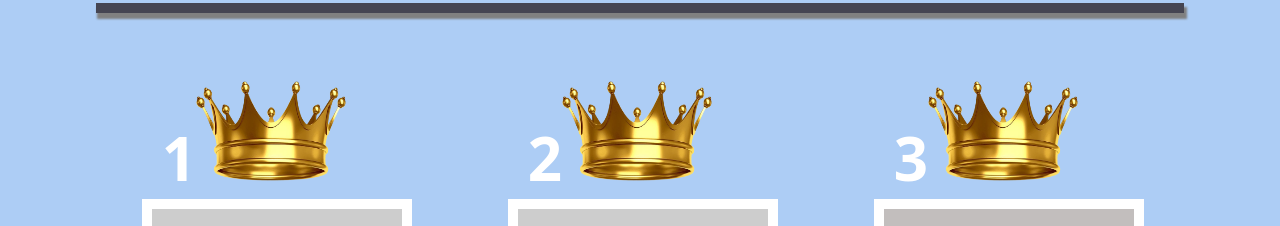
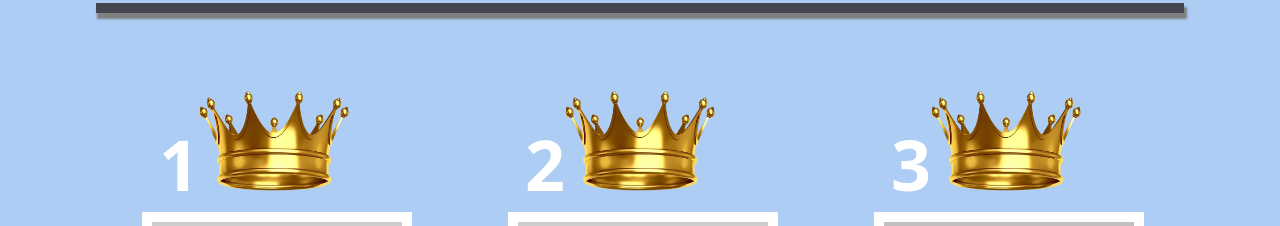
Before and after one commit to sky0304/toys, a plain HTML site: page ok2.0/pages/home.html in a window 1280 px wide. Shown: the part 654-880 px from the top of the page. Drawn offline with Linux system fonts and the light colour scheme.

Commit message:
Update home.html

```diff
--- a/ok2.0/pages/home.html
+++ b/ok2.0/pages/home.html
@@ -76,17 +76,17 @@
             <hr class="hr1">
             <div class="wap">
                 <div class="item">
-                <p class="crown" style="font-weight: bold; font-size: 60px; color: #fff;">1<img src="../assets/images/皇冠.png" width="150" height="100"><br>
+                <p class="crown" style="font-weight: bold; font-size: 70px; color: #fff;">1<img src="../assets/images/皇冠.png" width="150" height="100"><br>
                     <a href="../pages/commodity.html"><img src="../assets/images/叉奇1.JPG" alt="" width="250" height="250"></a>
                     <p>叉奇 -公仔</p>
                 </div>
                 <div class="item">
-                <p class="crown" style="font-weight: bold; font-size: 60px; color: #fff;">2<img src="../assets/images/皇冠.png" width="150" height="100"><br>
+                <p class="crown" style="font-weight: bold; font-size: 70px; color: #fff;">2<img src="../assets/images/皇冠.png" width="150" height="100"><br>
                     <a href="../pages/commodity.html"><img src="../assets/images/巴斯光年1.JPG" alt="" width="250" height="250"></a>
                     <p>巴斯光年 -公仔</p>
                 </div>
                 <div class="item">
-                <p class="crown" style="font-weight: bold; font-size: 60px; color: #fff;">3<img src="../assets/images/皇冠.png" width="150" height="100"><br>
+                <p class="crown" style="font-weight: bold; font-size: 70px; color: #fff;">3<img src="../assets/images/皇冠.png" width="150" height="100"><br>
                     <a href="../pages/commodity.html"><img src="../assets/images/閃電麥坤1.JPG" alt="" width="250" height="250"></a>
                     <p>閃電麥坤 -玩具車</p>
                 </div>
```
